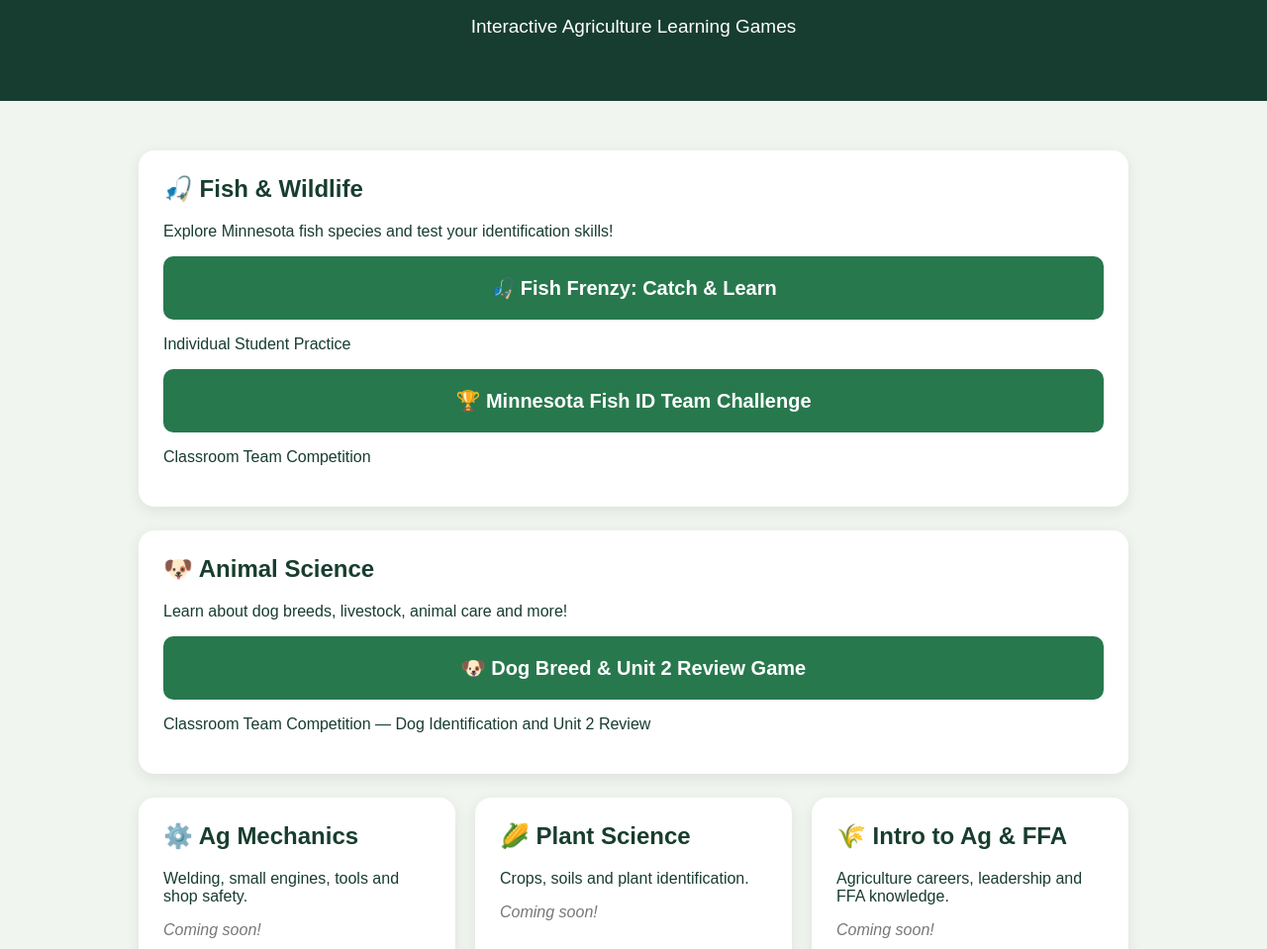
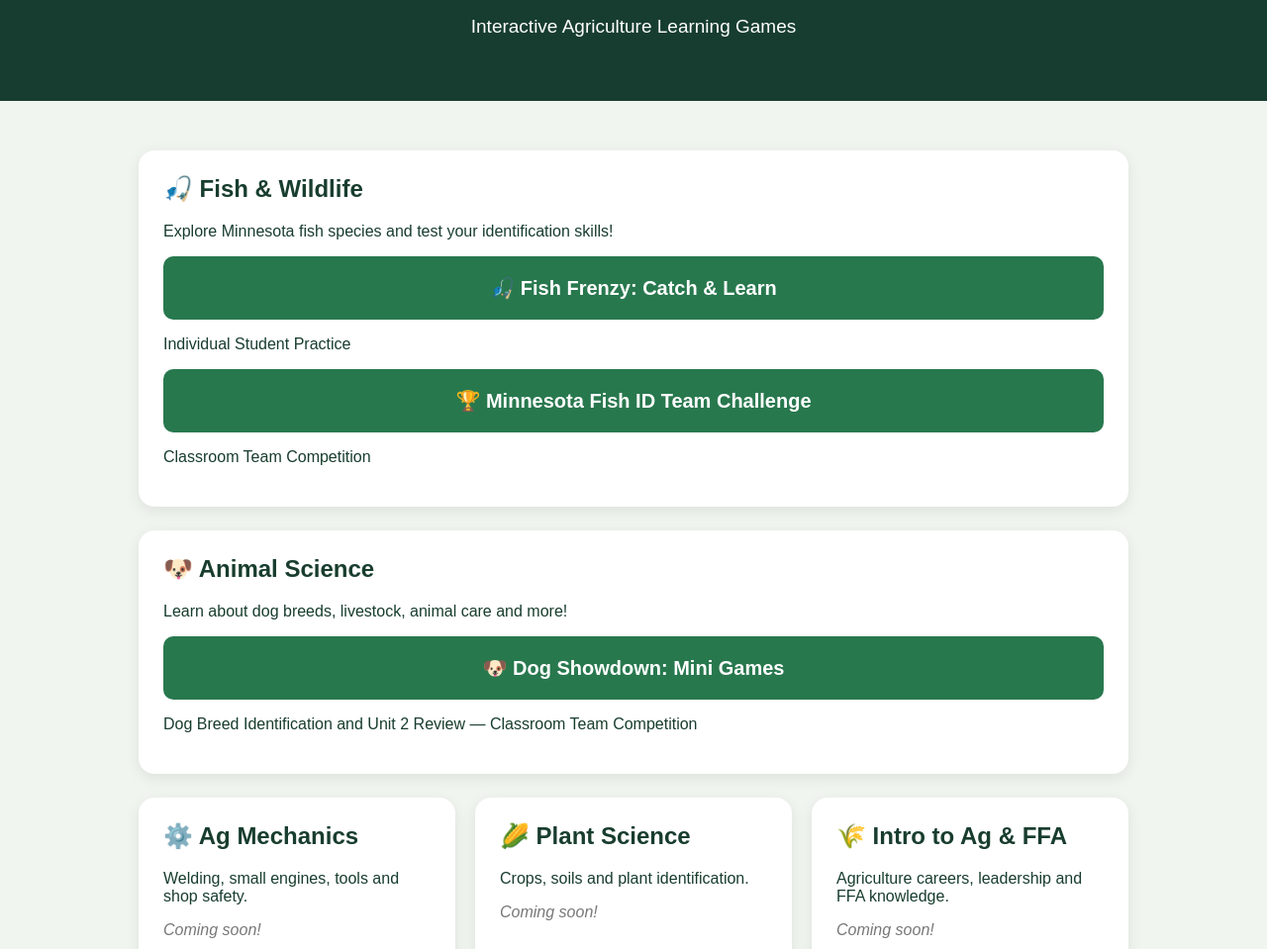
Before and after one commit to Hunter-Conn/conns-ag-classroom, a plain HTML site: page index.html in a window 1280 px wide. Shown: the part 138-1097 px from the top of the page at 99% size. Drawn offline with Linux system fonts and the light colour scheme.

Commit message:
Update index.html

```diff
--- a/index.html
+++ b/index.html
@@ -106,10 +106,10 @@ footer {
   <h2>🐶 Animal Science</h2>
   <p>Learn about dog breeds, livestock, animal care and more!</p>
 
-  <a class="game" href="dog-game.html">
-    🐶 Dog Breed & Unit 2 Review Game
+  <a class="game" href="Dog_Showdown_Mini_Games.html">
+    🐶 Dog Showdown: Mini Games
   </a>
-  <p>Classroom Team Competition — Dog Identification and Unit 2 Review</p>
+  <p>Dog Breed Identification and Unit 2 Review — Classroom Team Competition</p>
 </div>
 
 <!-- OTHER CLASSES -->
```
